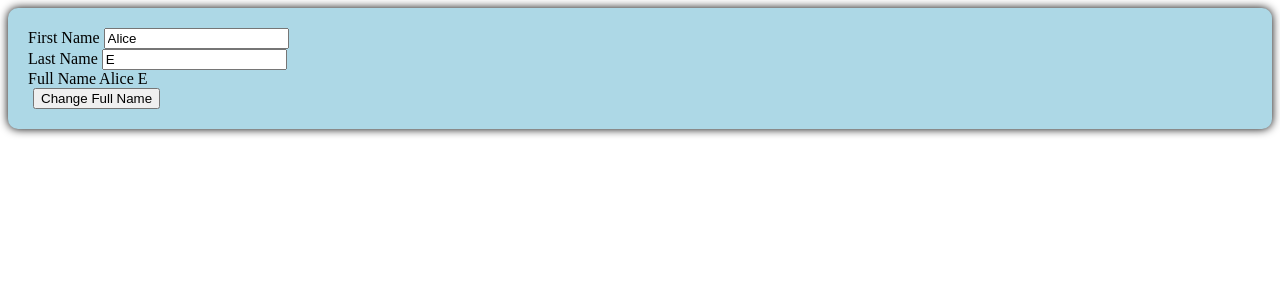
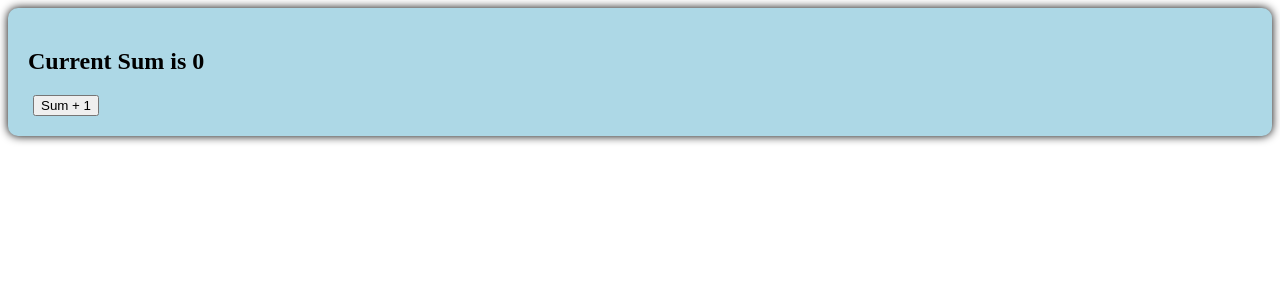
Before and after one commit to KickaStone/hello_vue3, a Vue app: page / in a window 1280 px wide. Shown: the top 300 px of the page. Built offline with nearby package versions, Linux system fonts and the light colour scheme.

Commit message:
P17: watch_1, ref, simple variables

```diff
--- a/src/App.vue
+++ b/src/App.vue
@@ -5,7 +5,6 @@
     components:{Person}
   }
 </script>
-
 <template>
   <Person/>
 <!--  <Car/>-->
--- a/src/components/Person.vue
+++ b/src/components/Person.vue
@@ -1,52 +1,33 @@
-<script setup lang="ts">
-  import {ref, computed} from "vue";
+<template>
+  <div class="person">
+    <h2>Current Sum is {{ sum }}</h2>
+    <button @click="changeSum">Sum + 1</button>
+  </div>
+</template>
 
-  let firstName = ref("Alice")
-  let lastName = ref("E")
+<script lang="ts" setup>
+import {ref, watch} from 'vue';
 
-  //vue2 computed attributes
-  // export default {
-  //   computed:{
-  //
-  //   }
-  // }
+let sum = ref(0);
 
-  // In Vue 3, a computed attribute (also known as a computed property) is a feature that allows you to define a property on your Vue component that automatically calculates its value based on other data properties
-  // feature1: cached
-  // feature2: dynamic
-  // feature3: function
-  // let fullName = computed(()=>{  // read only
-  //   return firstName.value.slice(0,1).toUpperCase() + firstName.value.slice(1) + ' ' + lastName.value
-  // })
-  let fullName = computed({ // read and write
-    get(){
-        return firstName.value.slice(0,1).toUpperCase() + firstName.value.slice(1) + ' ' + lastName.value
-    },
-    set(val){
-      console.log('set', val)
-      // add logic to change firstname and lastname
-      firstName.value = val.split(' ')[0]
-      lastName.value = val.split(' ')[1]
-    }
-  })
+const y = ref(0);
+const x = ref(0);
 
-  function changeFullName(){
-    fullName.value = "A B"
-    console.log(fullName)
-  }
+function changeSum(){
+  sum.value += 1;
+}
+
+watch(sum, (newValue, oldValue)=>{
+  console.log('sum is changed', oldValue, '->', newValue);
+})
+
+watch([x, ()=>y.value], ([newX, newY])=>{
+  console.log(`x is ${newX}, y is ${newY}`);
+})
 
 </script>
 
-<template>
-  <div class="person">
-    First Name <input type="text" v-model="firstName"/> <br>
-    Last Name <input type="text" v-model="lastName"/> <br>
-    Full Name <span>{{ fullName }}</span> <br>
-    <button @click="changeFullName">Change Full Name</button>
-  </div>
-</template>
-
-<style scoped>
+<style lang="css">
 .person{
   background-color: lightblue;
   box-shadow: 0 0 10px;
```
